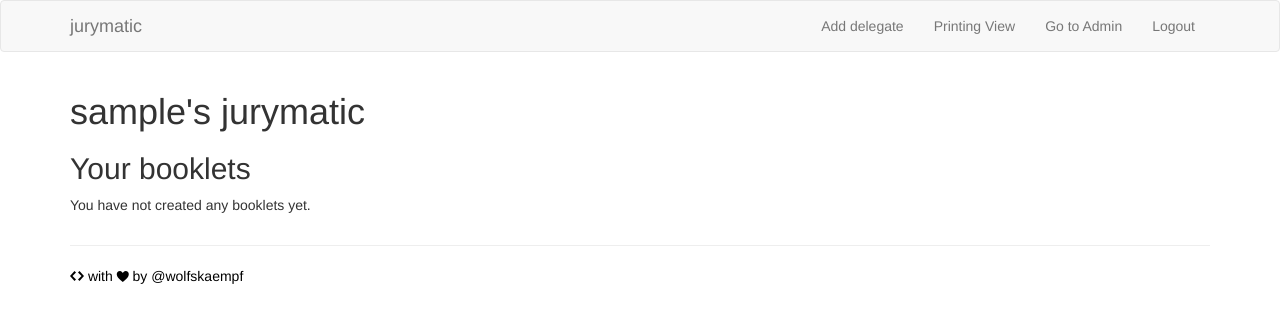
After one commit to wolfskaempf/jurymatic, a Django app: page /dashboard in a window 1280 px wide. The commit adds this page. Shown: the top 323 px of the page. Run offline with Django 3.2, Linux system fonts and the light colour scheme; the visitor is signed in with stand-in values (Sample User, id 1); data that the repository does not hold is empty; some libraries are stand-ins or nearby versions.

Commit message:
add dashboard view

```diff
--- a/jurycore/templates/jurycore/booklet_show.html
+++ b/jurycore/templates/jurycore/booklet_show.html
@@ -1,6 +1,6 @@
 {% extends "jurycore/base.html" %}
 
-{% block header_title %}Home{% endblock %}
+{% block header_title %}{{ booklet.session_name }}{% endblock %}
 {% block header_custom %}{% endblock %}
 
 
--- /dev/null
+++ b/jurycore/templates/jurycore/dashboard.html
@@ -0,0 +1,24 @@
+{% extends "jurycore/base.html" %}
+
+{% block header_title %}Dashboard{% endblock %}
+{% block header_custom %}{% endblock %}
+
+
+{% block content %}
+    <div class="container">
+        <h1>{{ user.username }}'s jurymatic</h1>
+        <h2>Your booklets</h2>
+        {% if booklets %}
+            {% for booklet in booklets %}
+                <ul>
+                    <li><a href="{% url 'jurycore:booklet_show' booklet.slug %}">{{ booklet.session_name }}</a></li>
+                </ul>
+            {% endfor %}
+        {% else %}
+            <p>
+                You have not created any booklets yet.
+            </p>
+        {% endif %}
+    </div>
+
+{% endblock %}
--- a/jurycore/urls.py
+++ b/jurycore/urls.py
@@ -7,6 +7,7 @@ from jurycore.views import protected_views
 app_name = 'jurycore'
 urlpatterns = [
     path('', protected_views.home, name='home'),
+    path('dashboard', protected_views.dashboard, name='dashboard'),
     path('booklet/<str:slug>', protected_views.booklet_show, name='booklet_show'),
     path('delegate_create', protected_views.delegate_create, name='delegate_create'),
     path('committees', protected_views.committee_list, name='committee_list'),
--- a/jurycore/views/protected_views.py
+++ b/jurycore/views/protected_views.py
@@ -1,19 +1,31 @@
 from django.contrib import messages
 from django.contrib.auth.decorators import login_required
-from django.shortcuts import render, get_object_or_404
+from django.shortcuts import render, get_object_or_404, redirect
 
 # Create your views here.
+from guardian.shortcuts import get_objects_for_user
+
 from jurycore.forms import DelegateForm
 from jurycore.models import Committee, Delegate, Delegation, Booklet
 
 
 def home(request):
     """ This view shows some basic information to help the user understand the software """
-
+    if request.user.is_authenticated:
+        return redirect('jurycore:dashboard')
     context = {}
     template = "jurycore/home.html"
     return render(request, template, context)
 
+@login_required()
+def dashboard(request):
+    """ This view is an overview of the users booklets """
+
+    booklets = get_objects_for_user(request.user, 'view_booklet', Booklet)
+
+    context = {"booklets": booklets}
+    template = "jurycore/dashboard.html"
+    return render(request, template, context)
 
 @login_required()
 def booklet_show(request, slug):
```
Also changed, not shown: jurycore/templates/jurycore/home.html (+7 -6 lines).
